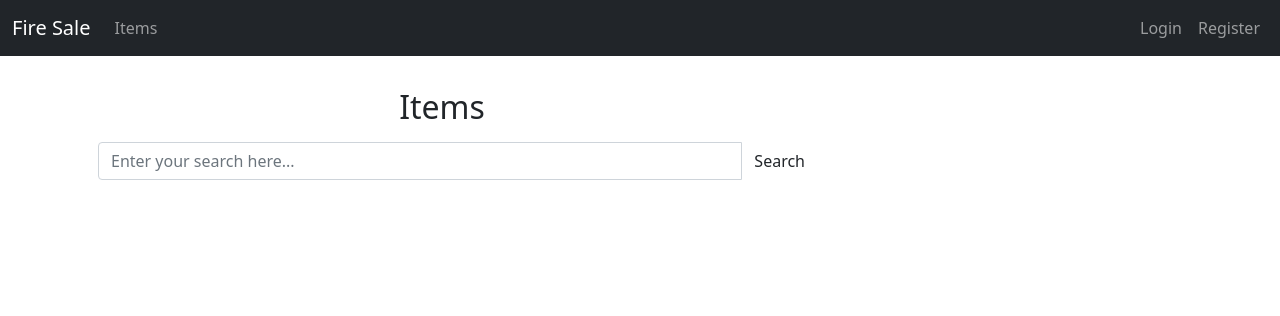
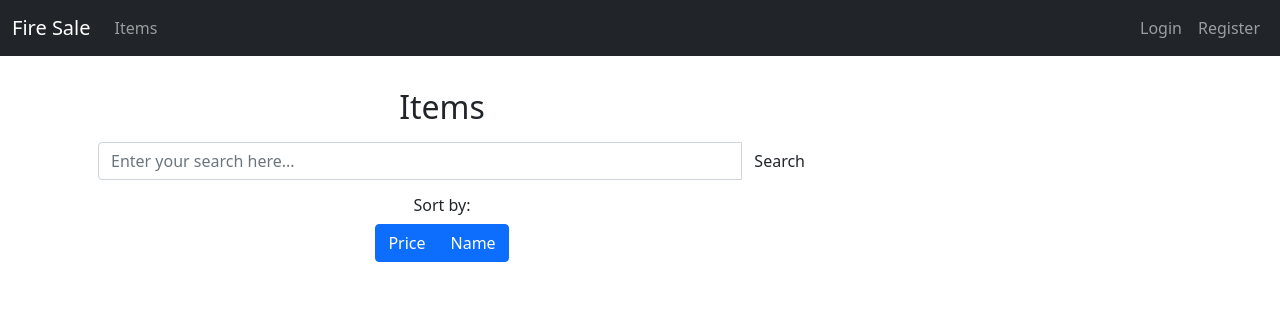
Before and after one commit to gisli91/verklegt2, a Django app: page /items/ in a window 1280 px wide. Shown: the top 316 px of the page. Run offline with Django 4.2, Linux system fonts and the light colour scheme; data that the repository does not hold is empty.

Commit message:
added sort buttons in items

```diff
--- a/templates/item/index.html
+++ b/templates/item/index.html
@@ -7,8 +7,12 @@
             <button type="button" id="search-btn" class="btn btn-default">Search</button>
         </div>
     </div>
-    <div class="btn-group">
-
+    <div class="text-center">
+        <h6>Sort by:</h6>
+        <div class="btn-group center">
+            <button type="button" class="btn btn-primary">Price</button>
+            <button type="button" class="btn btn-primary">Name</button>
+        </div>
     </div>
     <div class="items">
         <div class="row">
--- a/templates/item/single_item.html
+++ b/templates/item/single_item.html
@@ -1,4 +1,4 @@
-<div class="col-sm-4 d-flex align-items-stretch">
+<div class="col-sm-4 col-md-6 col-lg-4 d-flex align-items-stretch">
     <a href="/items/{{ item.id }}">
         <div class="card" style="width: 18rem;">
             <img class="card-img-top" src="{{ item.item_image.url }}">
```
